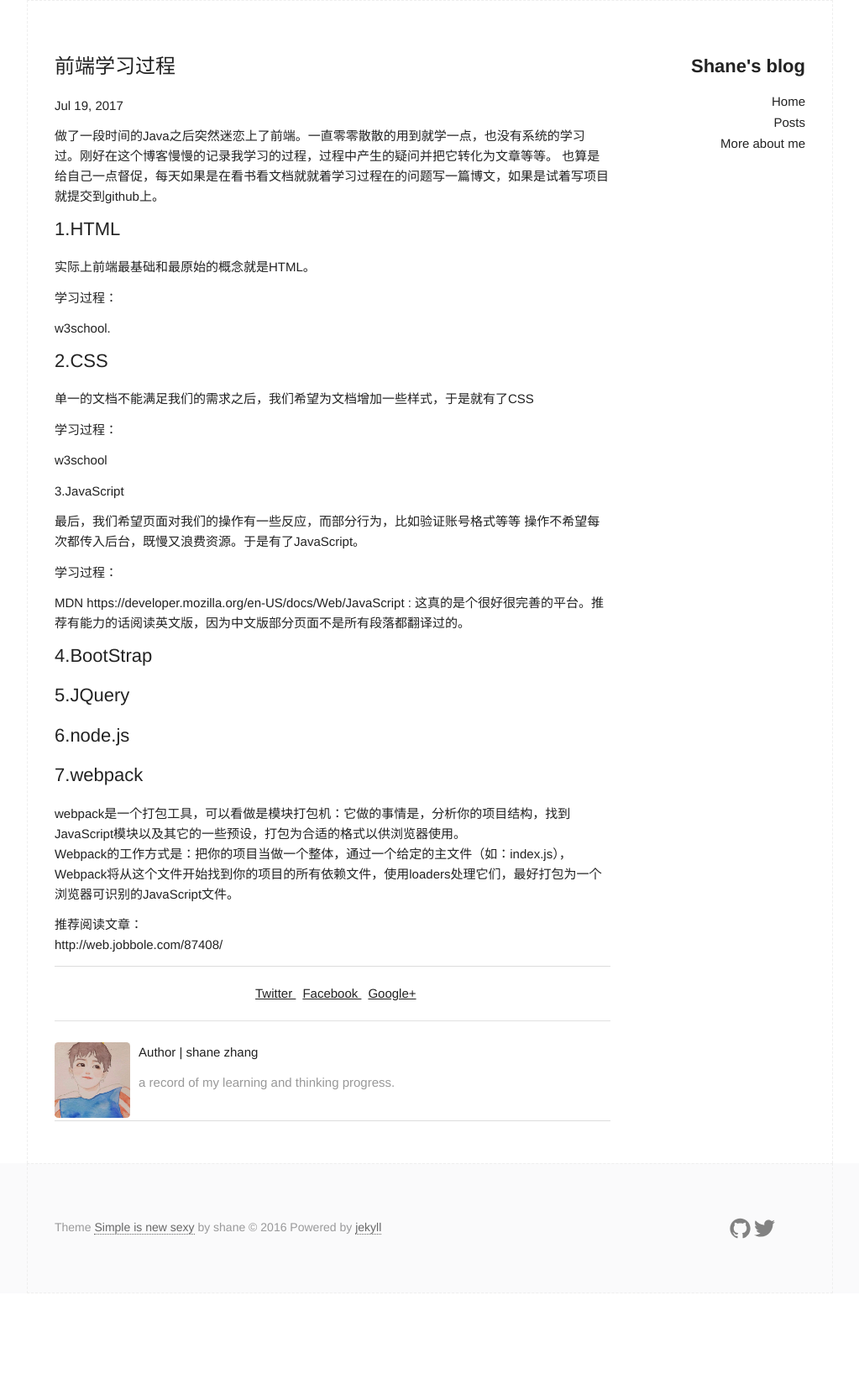
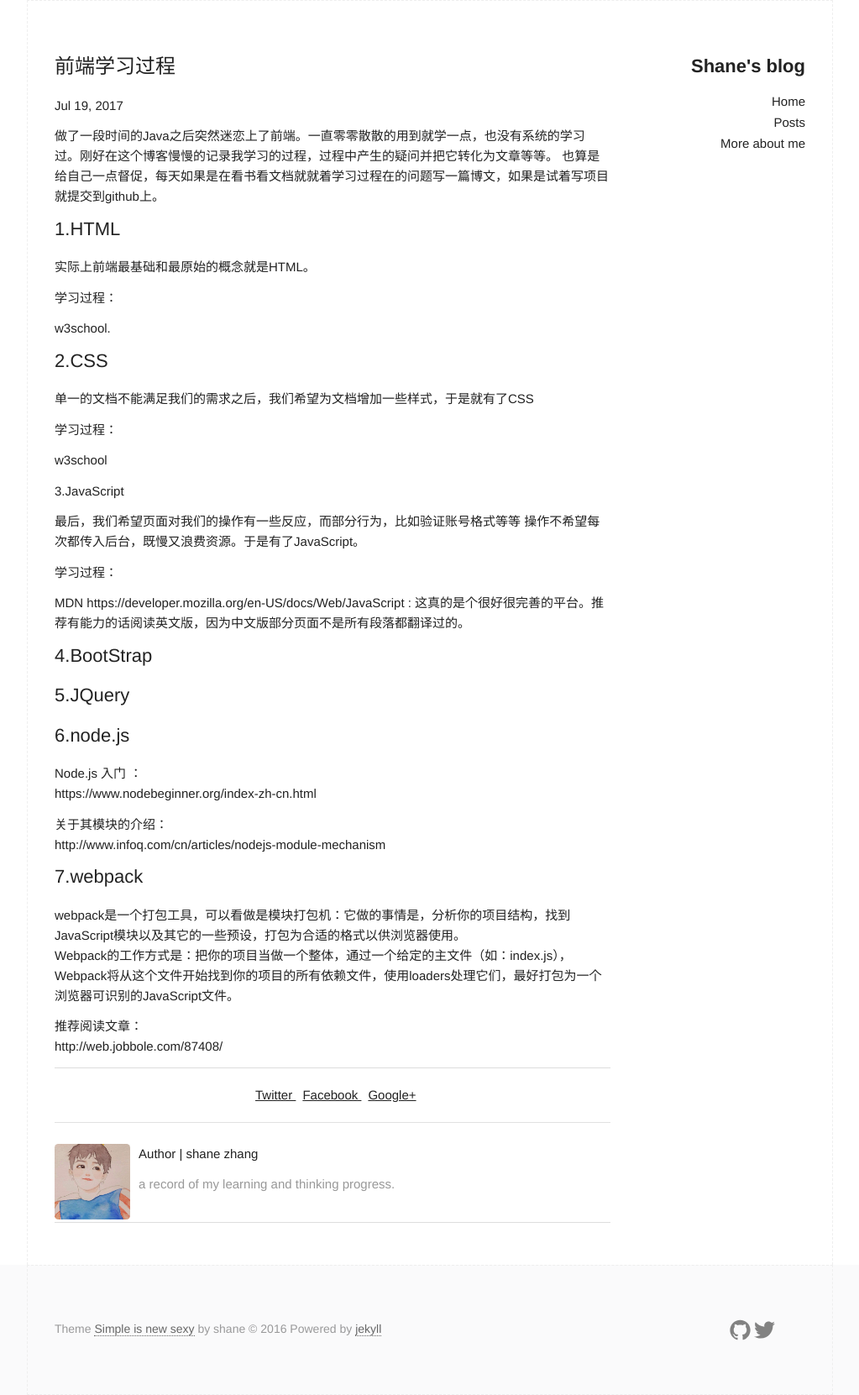
Before and after one commit to shane777/shane777.github.io, a Jekyll site: the page built from _posts/2017-07-19-js_learning.markdown, in a window 1280 px wide. Shown: the whole page at 84% size, without its empty margins (128-1151 px from the left). Built offline with Jekyll 4.4.1, drawn with Linux system fonts in a browser that asks for light colours; comment, search, counter and statistics services are not loaded; before the commit the page ends 1540 px from its top, so only the background shows below that.

Commit message:
add learning progress about node.js in post

```diff
--- a/_posts/2017-07-19-js_learning.markdown
+++ b/_posts/2017-07-19-js_learning.markdown
@@ -45,6 +45,13 @@
 6.node.js
 --------
 
+Node.js 入门 ：
+https://www.nodebeginner.org/index-zh-cn.html
+
+关于其模块的介绍：
+http://www.infoq.com/cn/articles/nodejs-module-mechanism
+
+
 7.webpack
 ---------
 
```
